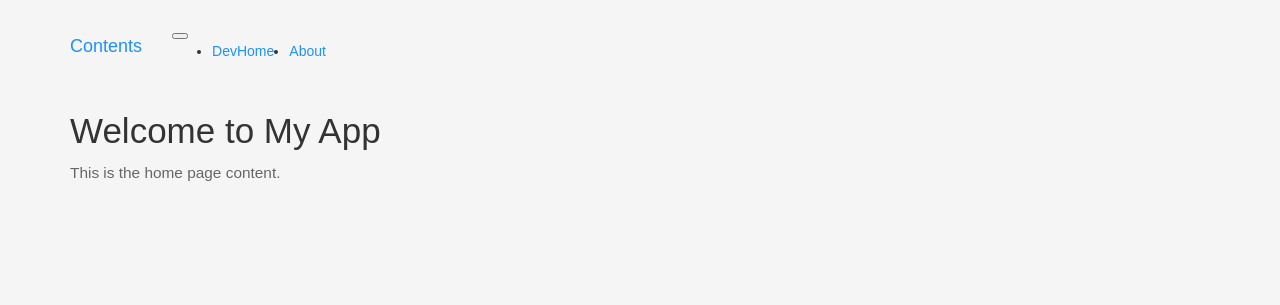
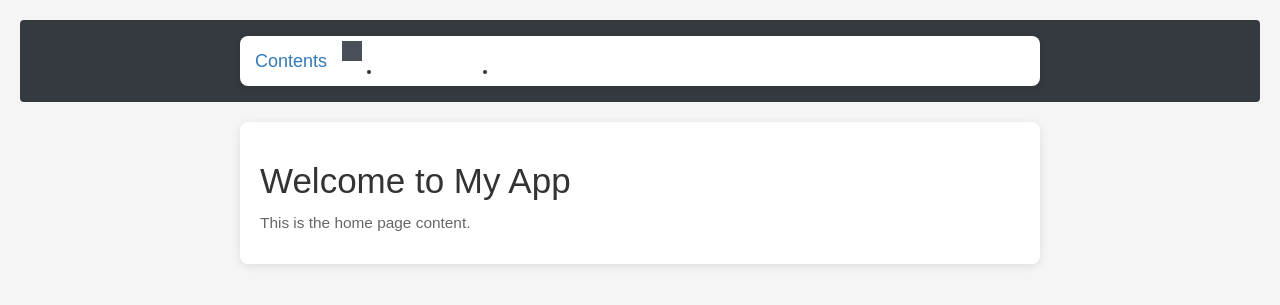
Before and after one commit to Cagedhawk1/91893---Tysen-Main, a Flask app: page /DevHome in a window 1280 px wide. Shown: the top 305 px of the page. Run offline with Flask 3, Linux system fonts and the light colour scheme; some libraries are stand-ins or nearby versions.

Commit message:
1.3.3 Navbar style

```diff
--- a/templates/static/style.css
+++ b/templates/static/style.css
@@ -5,18 +5,58 @@ body {
     background-color: #f5f5f5;
 }
 
-nav {
-    margin-bottom: 20px;
+.navbar {
+    padding: 15px 0;
+    background-color: #343a40;
 }
 
-nav a {
-    text-decoration: none;
-    color: #1e90ff;
+.navbar .container {
+    padding: 0 15px;
+}
+
+.navbar-toggler {
+    border: none;
+    padding: 10px;
+    background-color: #495057;
+}
+
+.navbar-toggler-icon {
+    background-image: url("");
+}
+
+.navbar-nav {
+    margin: 0;
+}
+
+.nav-item {
     margin-right: 15px;
 }
 
-nav a:hover {
-    text-decoration: underline;
+.nav-link {
+    color: #ffffff !important;
+    font-size: 16px;
+    padding: 10px 15px;
+    transition: color 0.3s ease;
+}
+
+.nav-link:hover {
+    color: #adb5bd !important;
+    text-decoration: none;
+}
+
+.nav-link.active {
+    color: #ffffff !important;
+    background-color: #495057;
+    border-radius: 5px;
+}
+
+.container {
+    max-width: 800px;
+    margin: auto;
+    background-color: #fff;
+    padding: 20px;
+    border-radius: 8px;
+    box-shadow: 0 2px 10px rgba(0, 0, 0, 0.1);
 }
 
 h1 {
```
